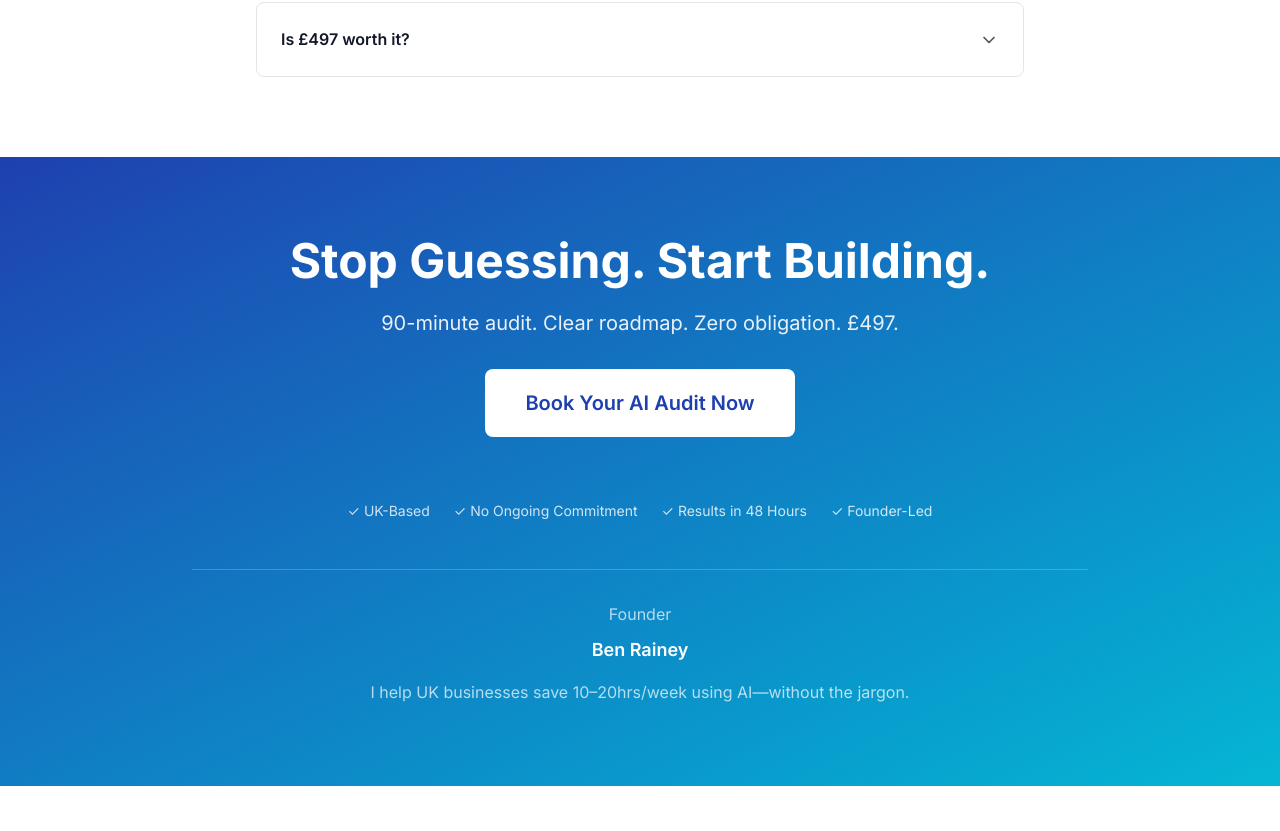
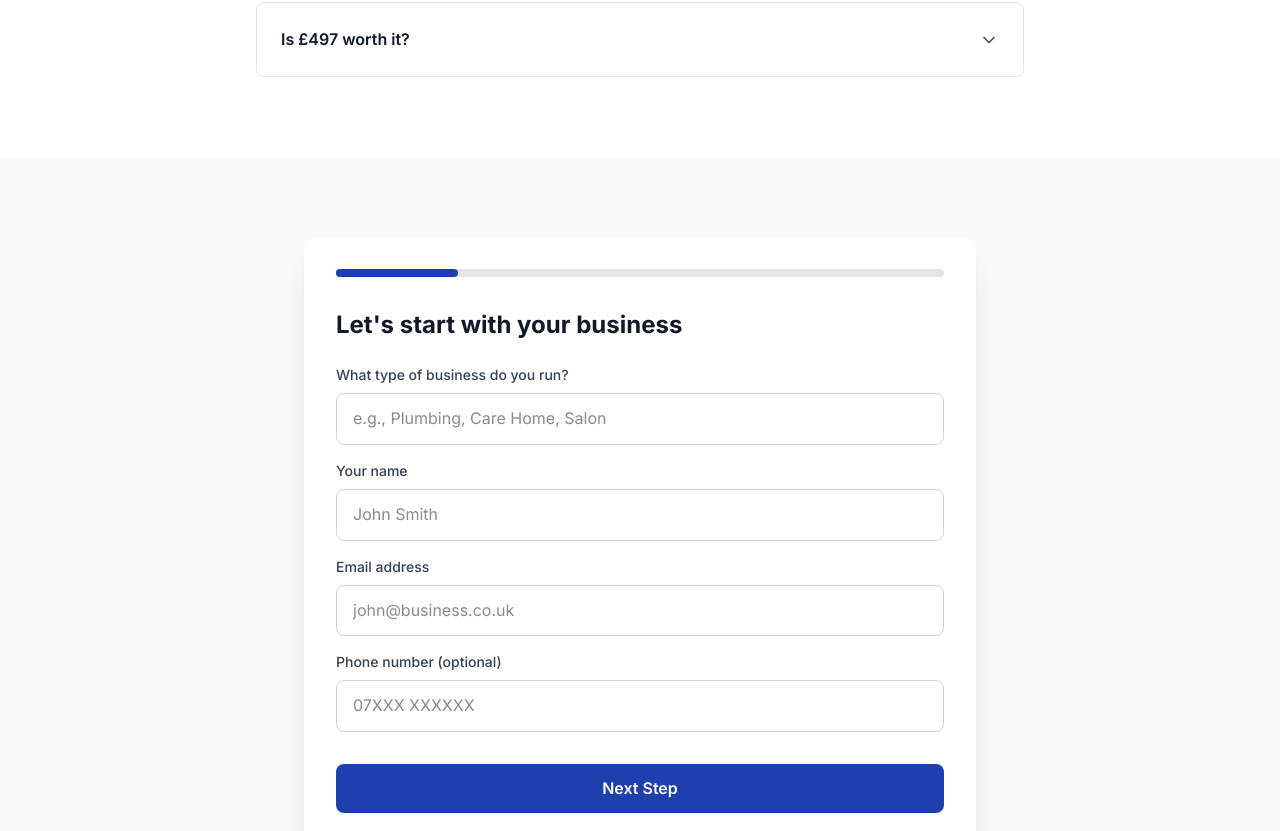
Before and after one commit to benraineyfc-web/momentum-ai-audit, a Next.js app in the folder landing-page/: page / in a window 1280 px wide. Shown: the part 4909-5740 px from the top of the page. Before the commit the page ends 5695 px from the top, so only its background shows below. Built offline with nearby package versions, Linux system fonts and the light colour scheme.

Commit message:
feat: add AuditForm to landing page

```diff
--- a/landing-page/app/page.tsx
+++ b/landing-page/app/page.tsx
@@ -3,6 +3,7 @@ import Problem from '@/components/Problem';
 import WhatYouGet from '@/components/WhatYouGet';
 import Pricing from '@/components/Pricing';
 import FAQ from '@/components/FAQ';
+import AuditForm from '@/components/AuditForm/AuditForm';
 import FinalCTA from '@/components/FinalCTA';
 
 export default function Home() {
@@ -13,6 +14,7 @@ export default function Home() {
       <WhatYouGet />
       <Pricing />
       <FAQ />
+      <AuditForm />
       <FinalCTA />
     </main>
   );
```
